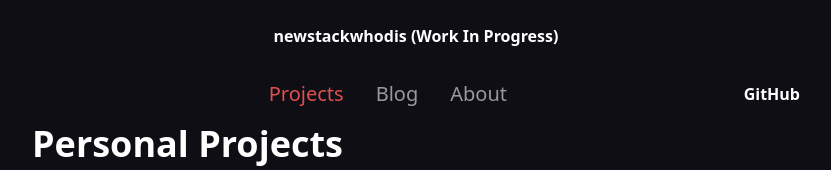
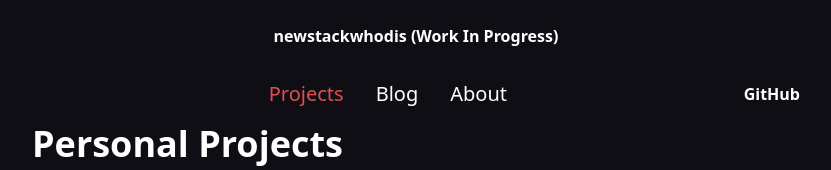
Before and after one commit to pierreyoda/newstackwhodis, a Next.js app: page / in a window 1280 px wide. Shown: the top 170 px of the page, without its empty margins (224-1055 px from the left). Built offline with nearby package versions, Linux system fonts and the light colour scheme.

Commit message:
:lipstick: Fix Navbar currently selected menu link styling

```diff
--- a/src/components/layout/Navbar.tsx
+++ b/src/components/layout/Navbar.tsx
@@ -12,7 +12,7 @@ interface NavbarLinkProps {
 
 const NavbarLink: FunctionComponent<NavbarLinkProps> = ({ href, label, selected }) => (
   <li className="mr-8 last:mr-0">
-    <Link href={href} className={clsx("cursor-pointer hover:text-lychee", selected && "text-lychee")}>
+    <Link href={href} className={clsx("cursor-pointer hover:text-lychee", selected ? "text-lychee" : "text-white")}>
       {label}
     </Link>
   </li>
```
